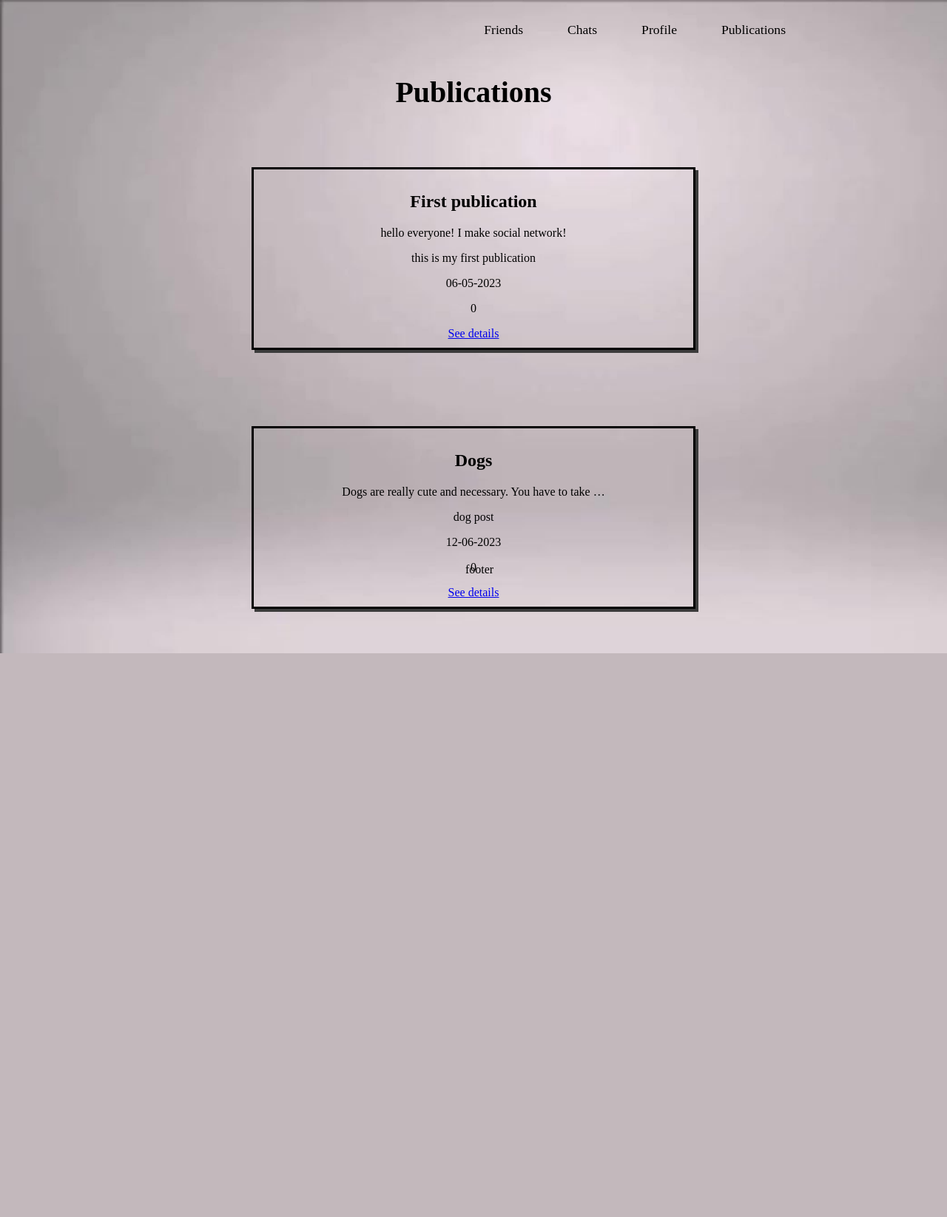
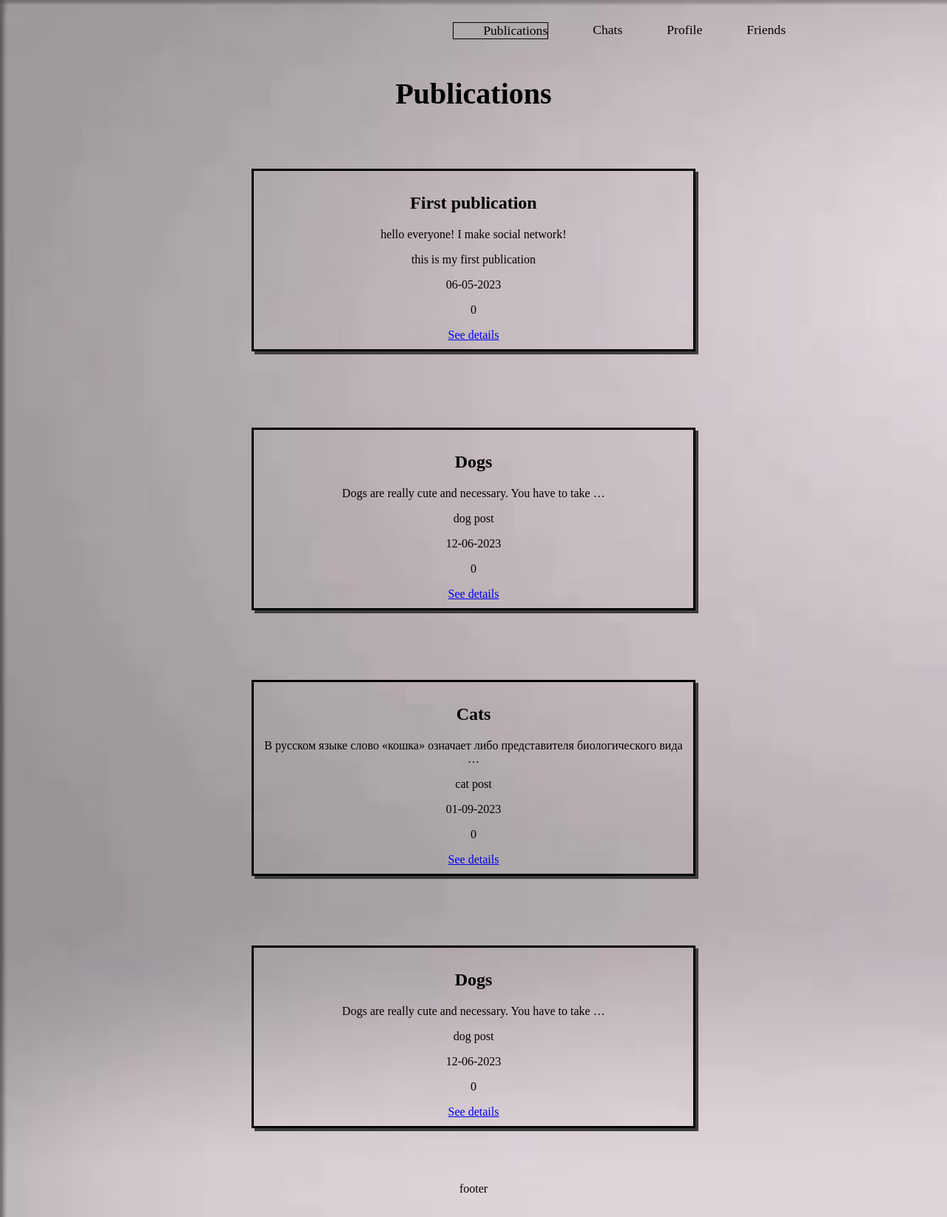
Before and after one commit to Mind-Insight/social_network-Meeteo, a Django app: page /publications/ in a window 1280 px wide. Shown: the whole page at 74% size. Before the commit the page ends 883 px from the top, so only its background shows below. Run offline with Django 4.2, Linux system fonts and the light colour scheme.

Commit message:
some updates in templates

```diff
--- a/social_network/publications/views.py
+++ b/social_network/publications/views.py
@@ -17,7 +17,28 @@ publications = [
         'description': 'dog post',
         'date': '12-06-2023',
         'likes': 0,
-    }
+    },
+    {
+        'id': 2,
+        'title': 'Cats',
+        'main': """В русском языке слово «кошка» означает либо представителя биологического вида Felis<br>
+                   catus вообще независимо от пола, либо самку этого вида. Самца называют кот, а детёныша кошки — котёнок<br>
+                   (мн. ч. котя́та).Слово «кошка» в русском языке является диминутивом от др.-русск. слова «котъка»[13],<br>
+                   которое в свою очередь происходит от существительного «кот» и является родственным лат. cattus — кошка[14]<br>
+                   (так в поздней латыни, начиная с V века, в отличие от классического латинского felis)<br>
+                   и близким названиям во многих языках Европы и Ближнего Востока""",
+        'description': 'cat post',
+        'date': '01-09-2023',
+        'likes': 0,
+    },
+    {
+        'id': 3,
+        'title': 'Dogs',
+        'main': 'Dogs are really cute and necessary. You have to take care of them!',
+        'description': 'dog post',
+        'date': '12-06-2023',
+        'likes': 0,
+    },
 ]
 
 
--- a/social_network/static/css/style.css
+++ b/social_network/static/css/style.css
@@ -2,6 +2,15 @@ body {
   background-image: url("../img/_Mmie1NLreo.jpg");
   background-size: cover;
   background-repeat: no-repeat;
+}
+
+.wrapper {
+  min-height: 100%;
+  position: relative;
+}
+
+.active {
+  border: 1px solid black;
 }
 
 .publications__header {
@@ -70,11 +79,10 @@ body {
 }
 
 .footer {
-  position: fixed;
   bottom: 0;
   width: 100%;
   height: 60px;
   display: flex;
+  justify-content: center;
   align-items: center;
-  justify-content: center;
 }/*# sourceMappingURL=style.css.map */
--- a/social_network/static/css/style.scss
+++ b/social_network/static/css/style.scss
@@ -2,6 +2,15 @@ body {
     background-image: url("../img/_Mmie1NLreo.jpg");
     background-size: cover;
     background-repeat: no-repeat;
+}
+
+.wrapper {
+    min-height: 100%;
+    position: relative;
+}
+
+.active {
+    border: 1px solid black;
 }
 
 .publications {
@@ -79,11 +88,10 @@ body {
 }
 
 .footer {
-    position: fixed;
     bottom: 0;
     width: 100%;
     height: 60px;
     display: flex;
+    justify-content: center;
     align-items: center;
-    justify-content: center;
 }
--- a/social_network/templates/base.html
+++ b/social_network/templates/base.html
@@ -5,12 +5,15 @@
     <meta charset="UTF-8" />
     <meta http-equiv="X-UA-Compatible" content="IE=edge" />
     <meta name="viewport" content="width=device-width, initial-scale=1.0" />
-    <link rel="stylesheet" href="{% static 'css/style.css' %}">
+    <link rel="stylesheet" href="{% static 'css/style.css' %}" />
     <title>{% block title %} {% endblock %}</title>
   </head>
   <body>
-    {% include 'includes/header.html' %}
-    <main>{% block content %} {% endblock %}</main>
-    {% include 'includes/footer.html' %}
+    <div class="wrapper">
+      {% include 'includes/header.html' %}
+      <main>{% block content %} {% endblock %}</main>
+      {% include 'includes/footer.html' %}
+    </div>
+    <script src="{% static 'js/script.js' %}"></script>
   </body>
 </html>
--- a/social_network/templates/includes/footer.html
+++ b/social_network/templates/includes/footer.html
@@ -1,3 +1,3 @@
 <footer class="footer">
-    footer
+  footer
 </footer>
--- a/social_network/templates/includes/header.html
+++ b/social_network/templates/includes/header.html
@@ -1,10 +1,12 @@
 <header class="header">
   <nav class="header__menu">
     <ul class="menu__list">
-      <li class="menu__item"><a href="#">Friends</a></li>
-      <li class="menu__item"><a href="#">Chats</a></li>
-      <li class="menu__item"><a href="#">Profile</a></li>
-      <li class="menu__item"><a href="#">Publications</a></li>
+      {% with request.resolver_match.view_name as view_name %}
+        <li class="menu__item {% if view_name == 'publications:publications_list' %}active{% endif %}"><a href="#">Publications</a></li>
+        <li class="menu__item"><a href="#">Chats</a></li>
+        <li class="menu__item"><a href="#">Profile</a></li>
+        <li class="menu__item"><a href="#">Friends</a></li>
+      {% endwith %}
     </ul>
   </nav>
 </header>
--- a/social_network/templates/publications/publication_detail.html
+++ b/social_network/templates/publications/publication_detail.html
@@ -6,7 +6,7 @@
 
 {% block content %}
     <h2><b>{{ publication.title }}</b></h2>
-    <p>{{ publication.main }}</p>
+    <p>{{ publication.main|linebreaksbr }}</p>
     <p>{{ publication.description }}</p>
     {{ publication.date }}
     <p>{{ publication.likes }}</p>
```
Also changed, not shown: social_network/static/js/script.js (added), 1 other file.
